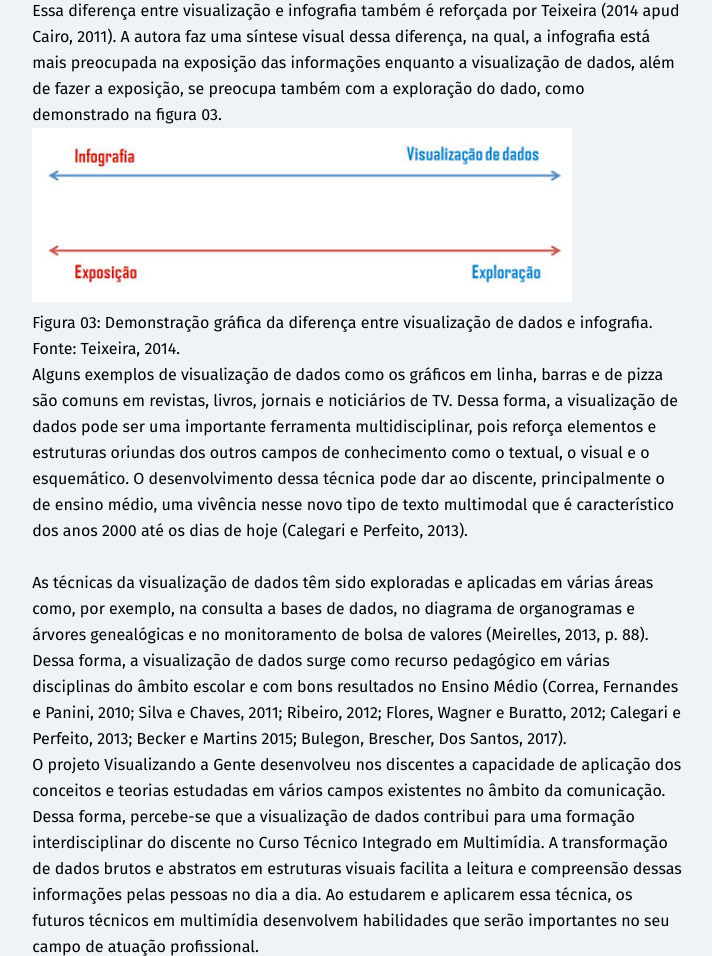
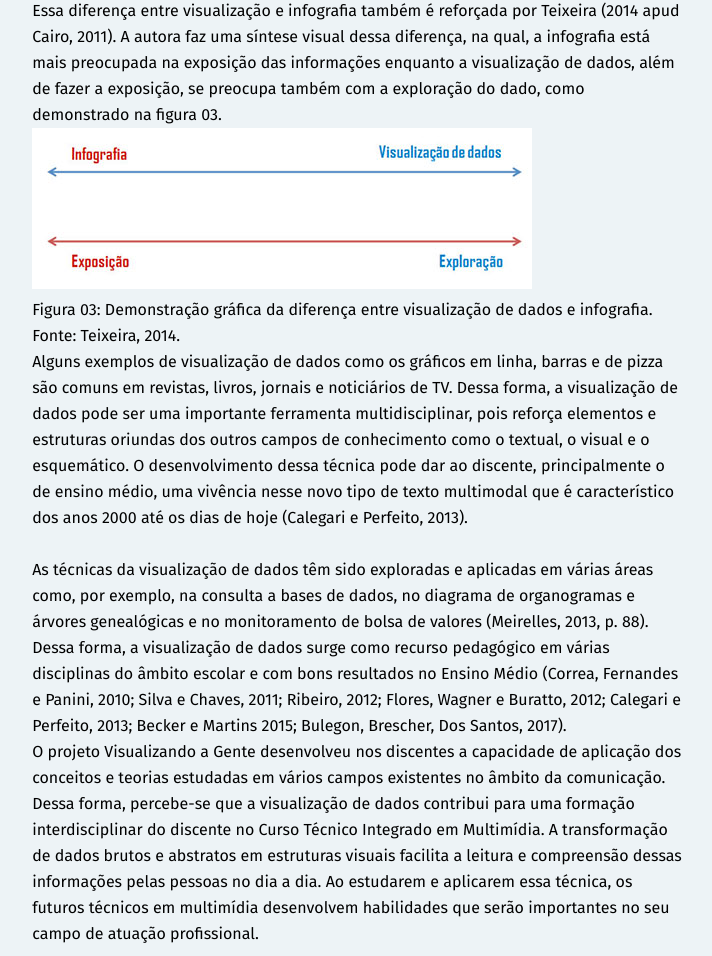
Before and after one commit to medeirosrod/visualizandoagente, a plain HTML site: page sobre.html in a window 1280 px wide. Shown: the part 1639-2595 px from the top of the page, without its empty margins (83-795 px from the left). Drawn offline with Linux system fonts and the light colour scheme.

Commit message:
alterando

```diff
--- a/sobre.html
+++ b/sobre.html
@@ -55,7 +55,7 @@
 
                             <br>
                             Essa diferença  entre visualização e infografia também é reforçada por Teixeira (2014 apud Cairo, 2011). A autora faz uma síntese visual dessa diferença, na qual, a infografia está mais preocupada na exposição das informações enquanto a visualização de dados, além de fazer a exposição, se preocupa também com a exploração do dado, como demonstrado na figura 03.<br>
-                            <img class="logo" src="img/fig3.jpg" alt="Demonstração gráfica da diferença entre visualização de dados e infografia" style="width: 540px; padding: 0px; margin: 0px;">
+                            <img class="logo" src="img/fig3.jpg" alt="Demonstração gráfica da diferença entre visualização de dados e infografia" style=" padding: 0px; margin: 0px;">
                             <br>Figura 03: Demonstração gráfica da diferença entre visualização de dados e infografia. Fonte: Teixeira, 2014.
 
                             <br>
```
